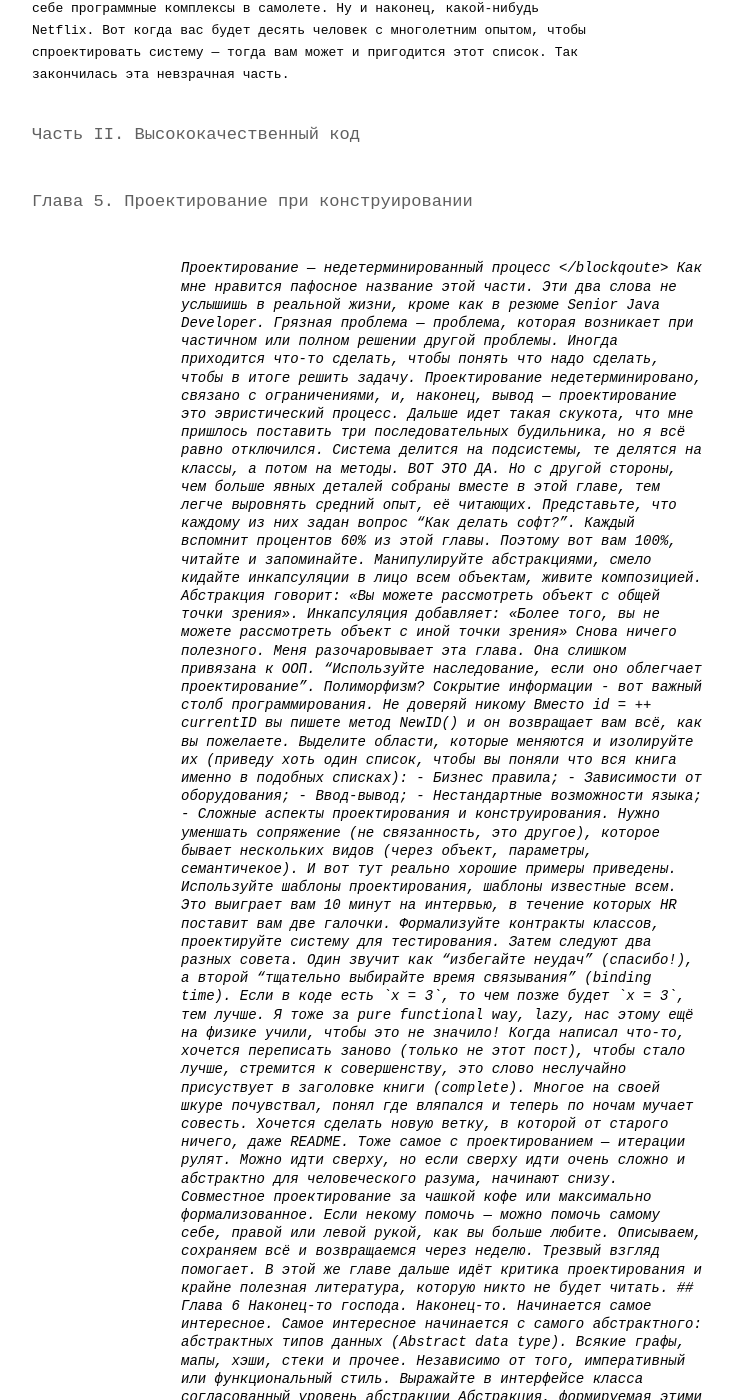
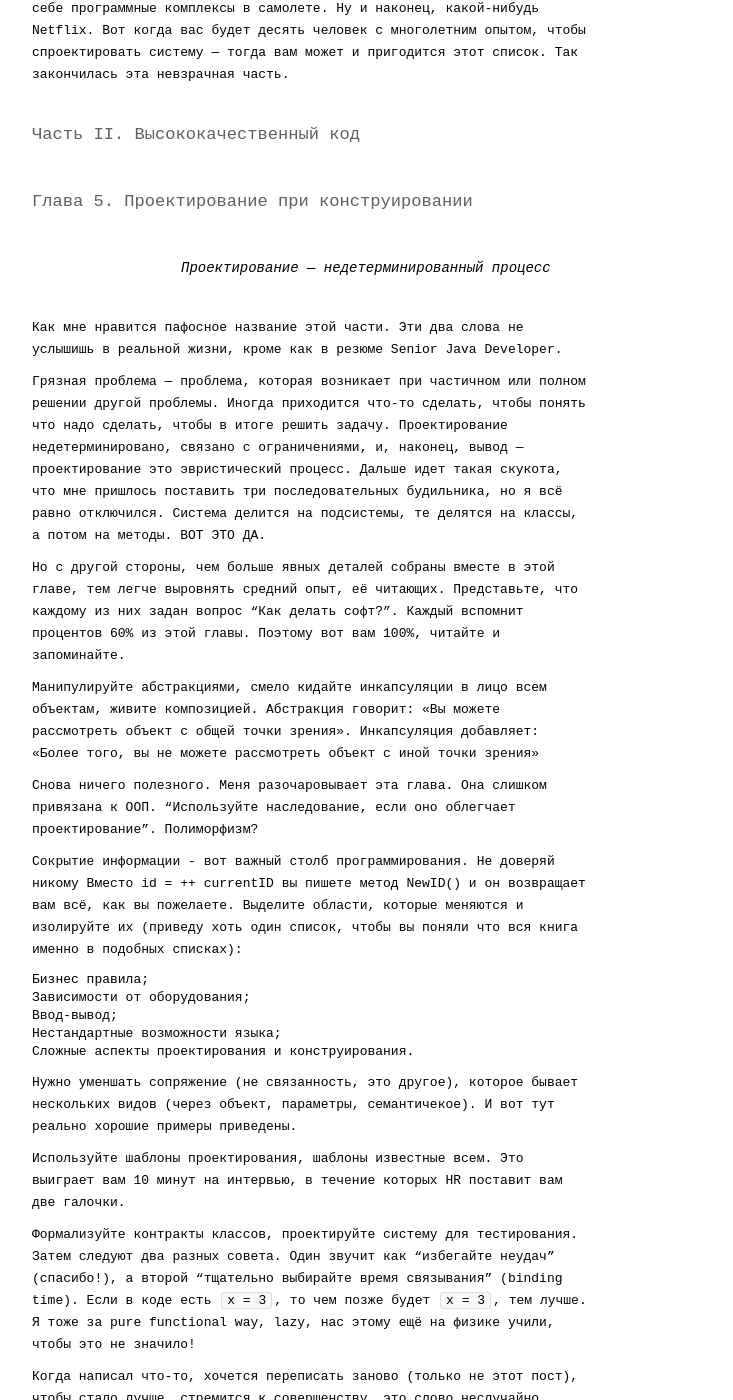
Before and after one commit to ptmt/ptmt.github.com, a Jekyll site: the page built from _posts/2014-09-01-code-complete.md, in a window 1280 px wide and 1400 px high, scrolled down 4544 px. Shown: the whole window, without its empty margins (128-861 px from the left). Built offline with Jekyll 4.4.1, drawn with Linux system fonts in a browser that asks for light colours; Markdown is read by kramdown in place of the engine named in the settings; some of the changed text lies outside the part shown.

Commit message:
Update 2014-09-01-code-complete.md

```diff
--- a/_posts/2014-09-01-code-complete.md
+++ b/_posts/2014-09-01-code-complete.md
@@ -72,7 +72,7 @@ title: Совершенный код, ч.1
 
 <blockquote>
 Проектирование — недетерминированный процесс
-</blockqoute>
+</blockquote>
 
 Как мне нравится пафосное название этой части. Эти два слова не услышишь в реальной жизни, кроме как в резюме Senior Java Developer.
 
```
